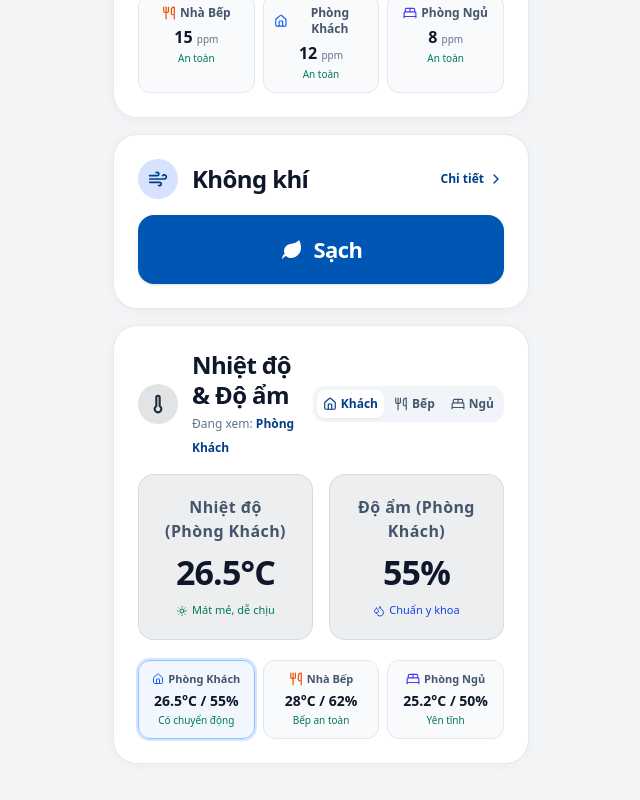
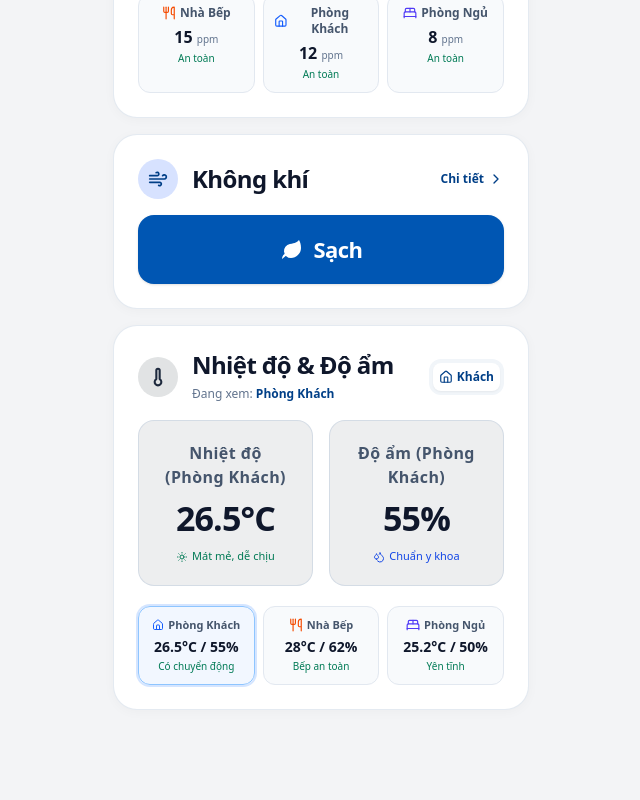
Before and after one commit to Dtung24/SIC2026_Smart-Home-Elderly-Care, a React (Vite) app in the folder frontend_dashboard/: page / in a window 1280 px wide. Shown: the part 1010-1810 px from the top of the page, without its empty margins (319-959 px from the left). Built offline with nearby package versions, Linux system fonts and the light colour scheme; no server answers.

Commit message:
Bo tab Nha Bep va Phong Ngu o phan Camera

```diff
--- a/frontend_dashboard/src/components/ClimateCard.tsx
+++ b/frontend_dashboard/src/components/ClimateCard.tsx
@@ -68,26 +68,7 @@ export const ClimateCard: React.FC<ClimateCardProps> = ({
               <Home className="w-3.5 h-3.5" />
               <span className="hidden sm:inline">Khách</span>
             </button>
-            <button
-              onClick={() => onSelectRoom('kitchen')}
-              title="Nhà Bếp"
-              className={`p-1.5 rounded-lg text-xs font-bold transition-all flex items-center gap-1 ${
-                selectedRoomId === 'kitchen' ? 'bg-white text-[#003f87] shadow-xs' : 'text-slate-600 hover:text-slate-900'
-              }`}
-            >
-              <Utensils className="w-3.5 h-3.5" />
-              <span className="hidden sm:inline">Bếp</span>
-            </button>
-            <button
-              onClick={() => onSelectRoom('bedroom')}
-              title="Phòng Ngủ"
-              className={`p-1.5 rounded-lg text-xs font-bold transition-all flex items-center gap-1 ${
-                selectedRoomId === 'bedroom' ? 'bg-white text-[#003f87] shadow-xs' : 'text-slate-600 hover:text-slate-900'
-              }`}
-            >
-              <BedDouble className="w-3.5 h-3.5" />
-              <span className="hidden sm:inline">Ngủ</span>
-            </button>
+
           </div>
         )}
       </div>
```
Also changed, not shown: 1 other file (tests, documents, lock files or other folders).
